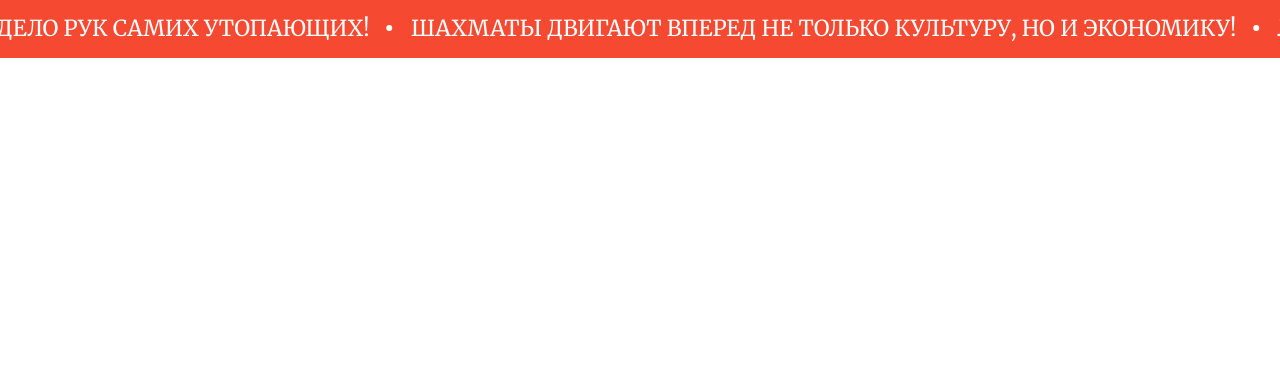
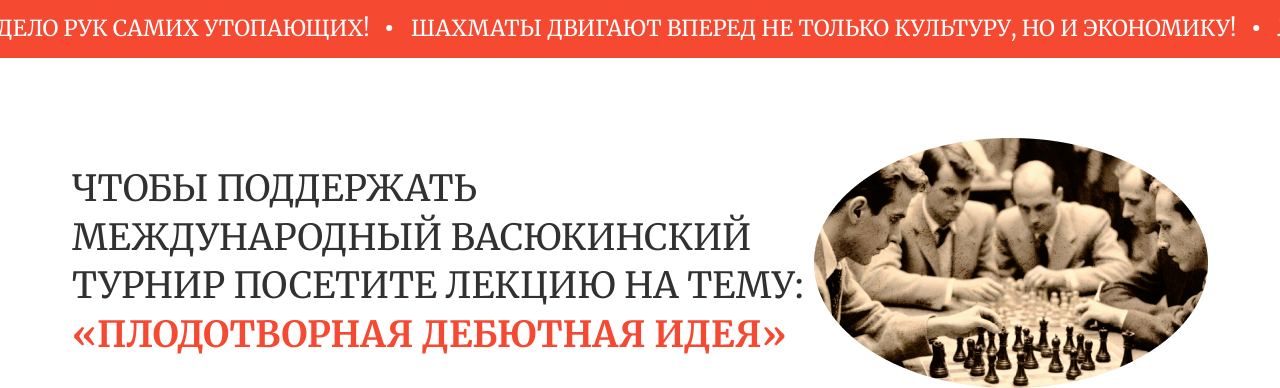
Before and after one commit to heresywolves/black-knights-club-showcase, a plain HTML site: page index.html in a window 1280 px wide. Shown: the part 702-1090 px from the top of the page. Before the commit the page ends 800 px from the top, so only its background shows below. Drawn offline with Linux system fonts and the light colour scheme.

Commit message:
create section 2

```diff
--- a/index.html
+++ b/index.html
@@ -45,5 +45,17 @@
         <span>лед тронулся, господа присяжные заседатели!</span>
       </div>
     </div>
+    <div class="section-2">
+      <div class="content-container">
+        <p>
+          Чтобы поддержать Международный васюкинский турнир посетите лекцию
+          на тему: <span>«Плодотворная дебютная идея»</span>
+        </p>
+        <img
+          src="./Assets/playing-chess-historic.png"
+          alt="Men playing chess"
+        />
+      </div>
+    </div>
   </body>
 </html>
--- a/styles.css
+++ b/styles.css
@@ -11,7 +11,7 @@ body {
   width: 100vw;
 }
 
-p, button {
+button {
   font-family: 'Golos Text', sans-serif;
 }
 
@@ -68,6 +68,7 @@ h1 {
 }
 
 .section-1-info-text {
+  font-family: 'Golos Text', sans-serif;
   font-size: 18px;
   text-align: center;
   margin-top: 25px;
@@ -167,3 +168,33 @@ h1 {
   }
 
 }
+
+.content-container {
+  max-width: 1366px;
+  font-family: 'Merriweather', sans-serif;
+  color: #313131;
+}
+
+.section-2 .content-container {
+  display: flex;
+  font-size: 36px;
+  line-height: 135%;
+  text-transform: uppercase;
+  padding-left: 72px;
+  padding-right: 72px;
+  padding-top: 80px;
+}
+
+.section-2 p {
+  max-width: 750px;
+  padding-top: 27px;
+}
+
+.section-2 p span {
+  color: #F54932;
+  font-weight: 700;
+}
+
+.section-2 img {
+  margin-left: auto;
+}
```
Also changed, not shown: Assets/playing-chess-historic.png (added).
